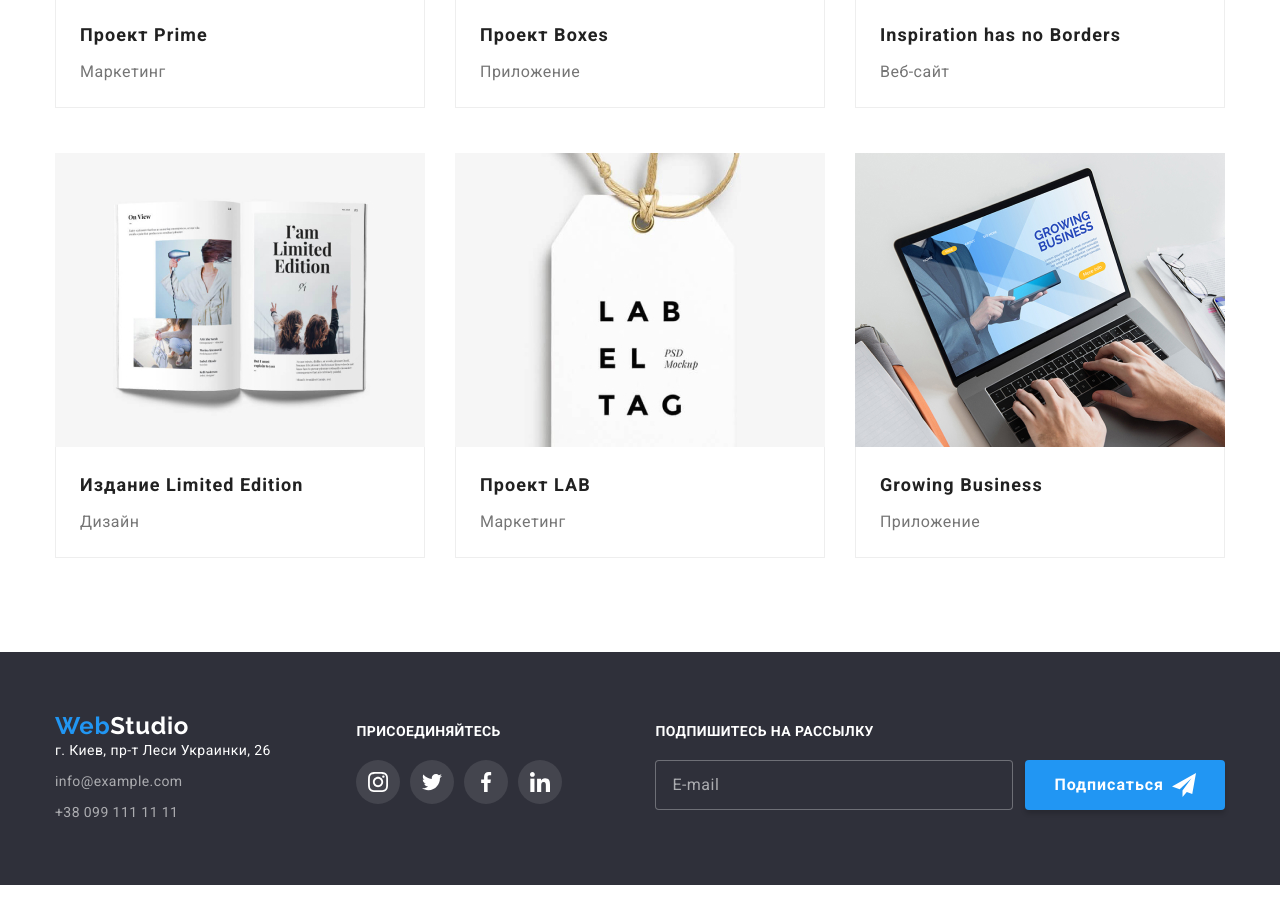
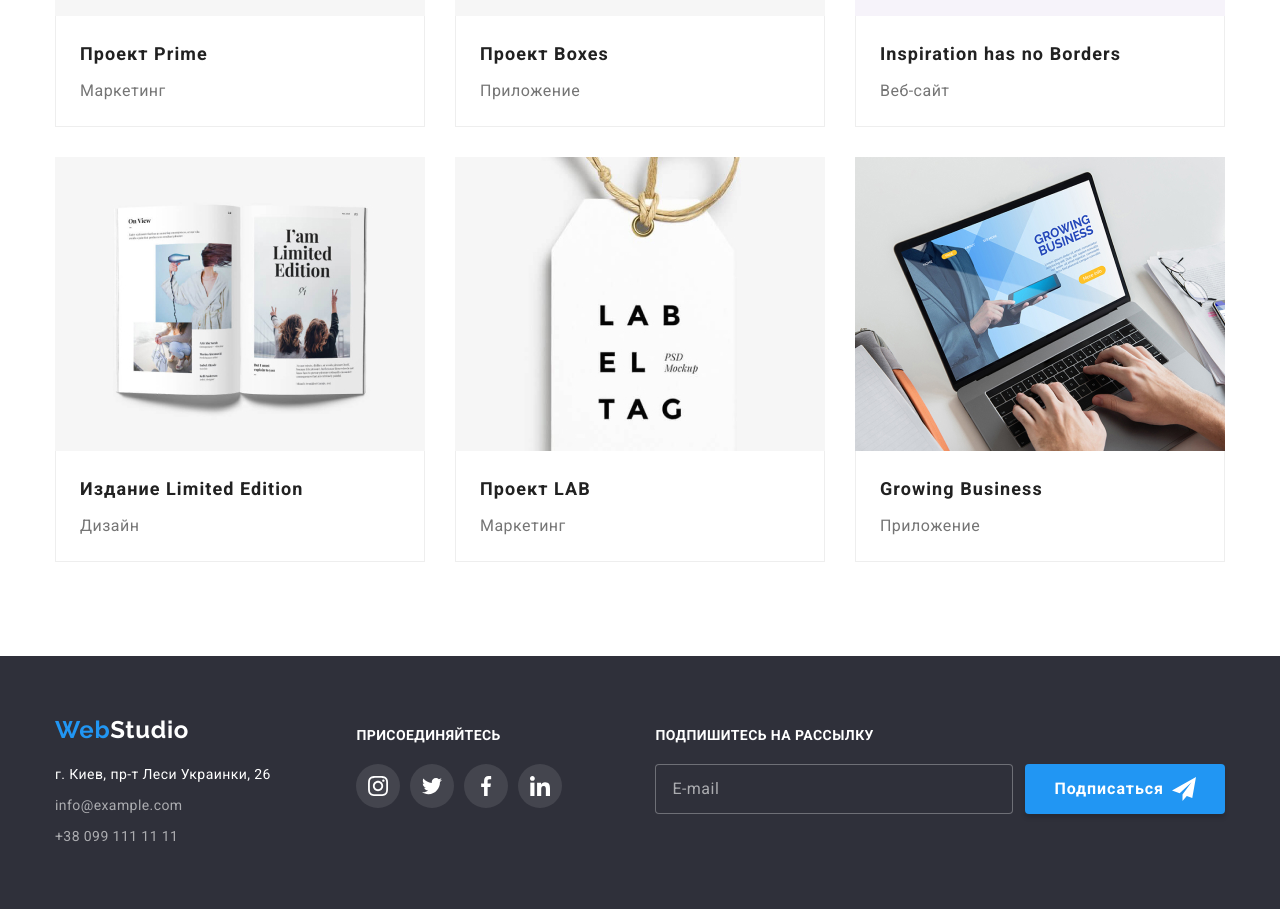
Before and after one commit to IlchenkoY/goit-markup-hw-08, a plain HTML site: page portfolio.html in a window 1280 px wide. Shown: the part 975-1884 px from the top of the page. Before the commit the page ends 1860 px from the top, so only its background shows below. Drawn offline with nearby package versions, Linux system fonts and the light colour scheme.

Commit message:
finish 2.0 fixed bugs

```diff
--- a/sass/components/_footer-logo.scss
+++ b/sass/components/_footer-logo.scss
@@ -1,3 +1,5 @@
 .footer-logo {
+  display: block;
   color: $white-font-color;
+  margin-bottom: 20px;
 }
--- a/sass/layout/_advantages.scss
+++ b/sass/layout/_advantages.scss
@@ -19,8 +19,11 @@
   letter-spacing: 0.03em;
   color: $main-font-color;
   text-transform: uppercase;
-  text-align: center;
   margin-bottom: 10px;
+
+  @media screen and (min-width: 320px) and (max-width: 767px) {
+    text-align: center;
+  }
 }
 
 .advantages-title-description {
--- a/sass/layout/_our-clients.scss
+++ b/sass/layout/_our-clients.scss
@@ -1,5 +1,5 @@
 .our-clients {
-  padding-top: 94px;
+  padding-top: 60px;
   padding-bottom: 60px;
 }
 .clients-list {
@@ -42,6 +42,7 @@
     width: calc((100% - 12 * 15px) / 6);
   }
   .our-clients {
+    padding-top: 94px;
     padding-bottom: 94px;
   }
 }
--- a/sass/layout/_our-team.scss
+++ b/sass/layout/_our-team.scss
@@ -1,6 +1,6 @@
 .our-team {
   background-color: #f5f4fa;
-  padding-top: 94px;
+  padding-top: 60px;
   padding-bottom: 30px;
 }
 .our-team-element {
@@ -48,6 +48,7 @@
     margin: -15px;
   }
   .our-team {
+    padding-top: 60px;
     padding-bottom: 60px;
   }
 }
@@ -56,6 +57,7 @@
     padding-bottom: 30px;
   }
   .our-team {
+    padding-top: 94px;
     padding-bottom: 94px;
   }
   .our-team-item {
--- a/sass/layout/_portfolio.scss
+++ b/sass/layout/_portfolio.scss
@@ -34,9 +34,9 @@
   padding-top: 60px;
   padding-bottom: 60px;
 }
-.portfolio-item:not(:last-child) {
-  margin-bottom: 30px;
-}
+// .portfolio-item:not(:last-child) {
+//   margin-bottom: 30px;
+// }
 .portfolio-link {
   display: block;
   transition: box-shadow 250ms $timing-function;
@@ -94,7 +94,8 @@
     width: calc((100% - 6 * 15px) / 3);
   }
   .portfolio {
-    padding-bottom: 79px;
+    padding-top: 94px;
+    padding-bottom: 94px;
   }
 }
 @media screen and (max-width: 397px) {
```
Also changed, not shown: css/main.css, css/main.min.css, images/hero-mobile.jpg, images/hero-mobile@2x.jpg, images/hero-tablet.jpg, images/hero-tablet@2x.jpg, images/hero.jpg, 4 other files.
